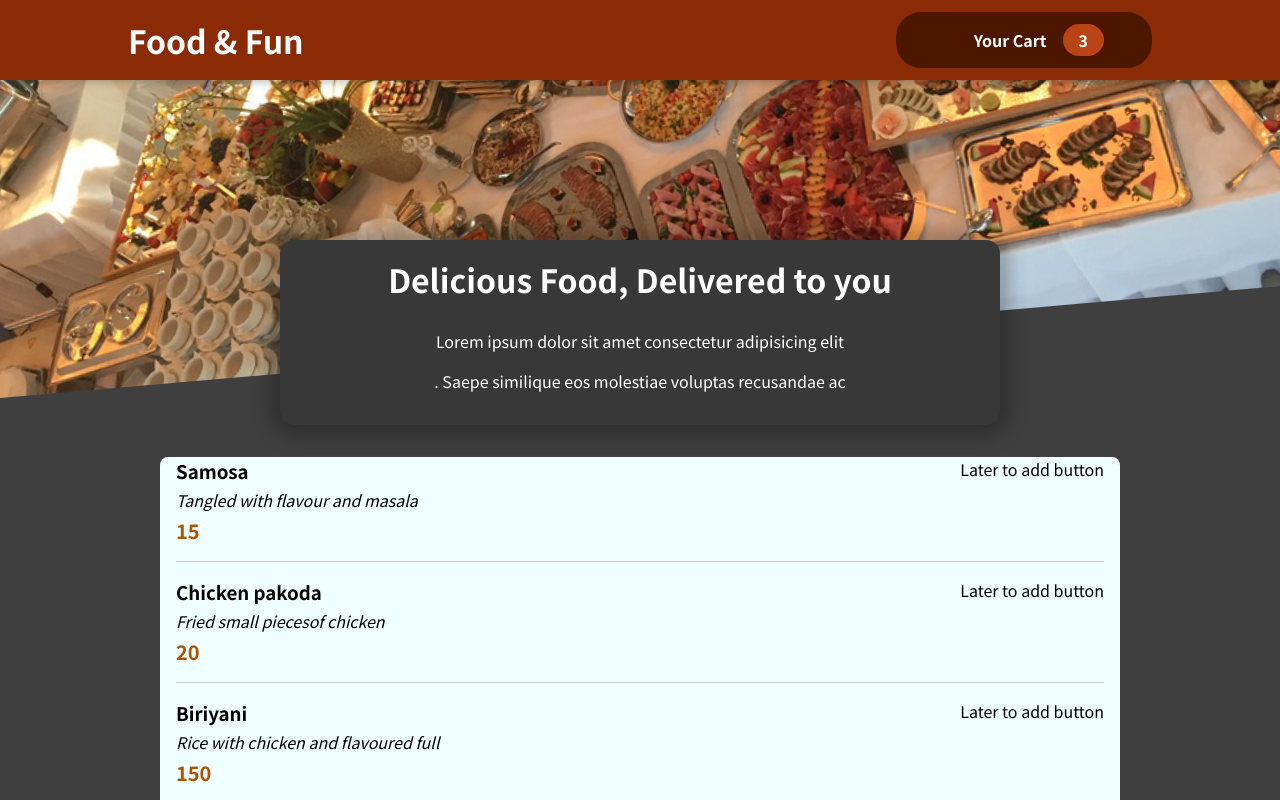
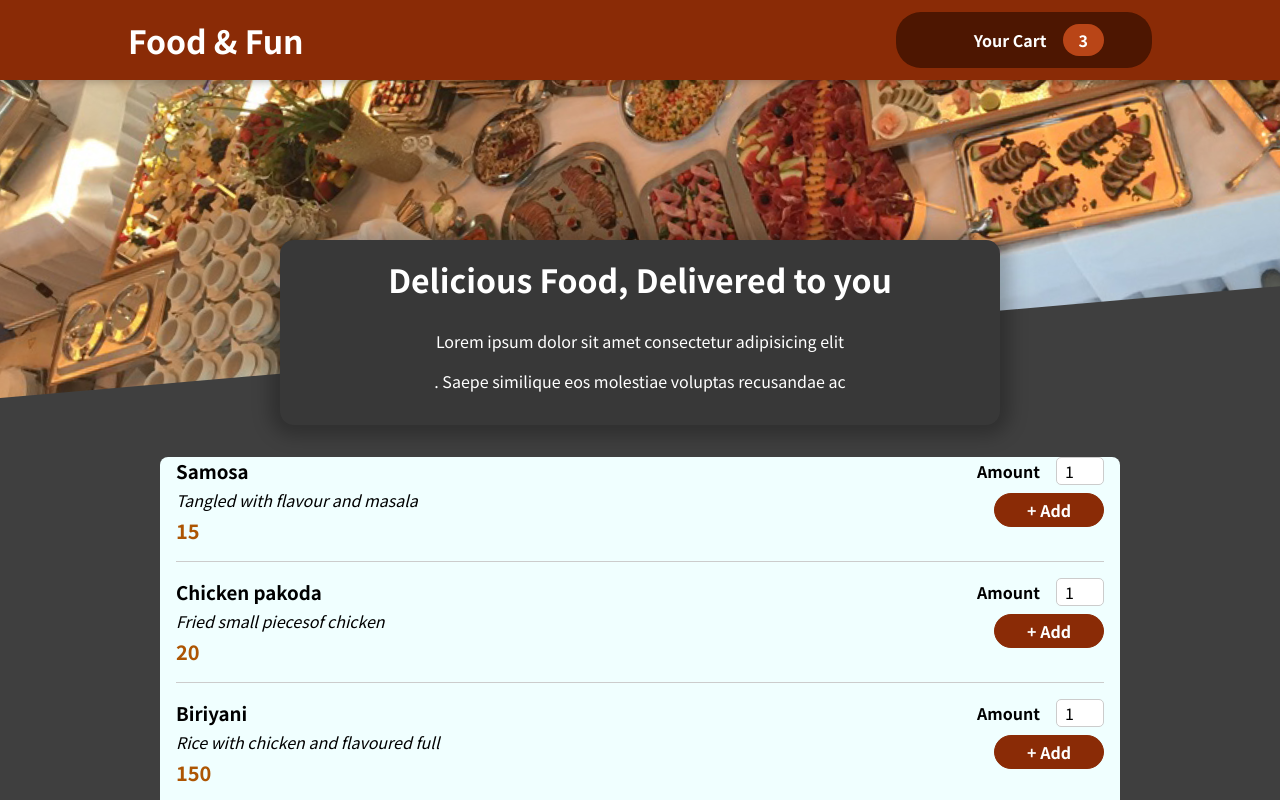
Before and after one commit to saidulixlam/FoodOrderingApp, a React (Create React App) app: page / in a window 1280 px wide. Shown: the top 800 px of the page. Built offline with nearby package versions, Linux system fonts and the light colour scheme; some icons are missing.

Commit message:
Input component and Add button added

```diff
--- a/src/components/Meals/MealItem.js
+++ b/src/components/Meals/MealItem.js
@@ -1,4 +1,5 @@
 import classes from './MealItem.module.css';
+import MealItemForm from './MealItemForm';
 const MealItem = (props) => {
     return (
         <li className={classes.meal}>
@@ -12,7 +13,7 @@
                 </div>
             </div>
             <div>
-                Later to add button
+               <MealItemForm/>
             </div>
 
         </li>
--- /dev/null
+++ b/src/components/Meals/MealItemForm.js
@@ -0,0 +1,18 @@
+import Input from '../UI/Input';
+import classes from './MealItemForm.module.css';
+const MealItemForm = () => {
+    return (
+        <form className={classes.form}>
+            <Input label="Amount" input={{
+                id:'amount',
+                type:'number',
+                min:1,
+                defaultValue:1,
+
+            }}/>
+            <button>+ Add</button>
+        </form>
+     );
+}
+
+export default MealItemForm;
--- /dev/null
+++ b/src/components/Meals/MealItemForm.module.css
@@ -0,0 +1,20 @@
+.form {
+    text-align: right;
+  }
+
+  .form button {
+    font: inherit;
+    cursor: pointer;
+    background-color: #8a2b06;
+    border: 1px solid #8a2b06;
+    color: white;
+    padding: 0.25rem 2rem;
+    border-radius: 20px;
+    font-weight: bold;
+  }
+
+  .form button:hover,
+  .form button:active {
+    background-color: #641e03;
+    border-color: #641e03;
+  }
--- /dev/null
+++ b/src/components/UI/Input.js
@@ -0,0 +1,11 @@
+import classes from './Input.module.css';
+const Input = (props) => {
+    return (
+        <div className={classes.input}>
+            <label htmlFor={props.input.id}>{props.label}</label>
+            <input {...props.input}/>
+        </div>
+     );
+}
+
+export default Input;
--- /dev/null
+++ b/src/components/UI/Input.module.css
@@ -0,0 +1,18 @@
+.input {
+    display: flex;
+    align-items: center;
+    margin-bottom: 0.5rem;
+  }
+
+  .input label {
+    font-weight: bold;
+    margin-right: 1rem;
+  }
+
+  .input input {
+    width: 3rem;
+    border-radius: 5px;
+    border: 1px solid #ccc;
+    font: inherit;
+    padding-left: 0.5rem;
+  }
```
Also changed, not shown: src/components/Meals/AvailableMeals.js (+26 -21 lines).
